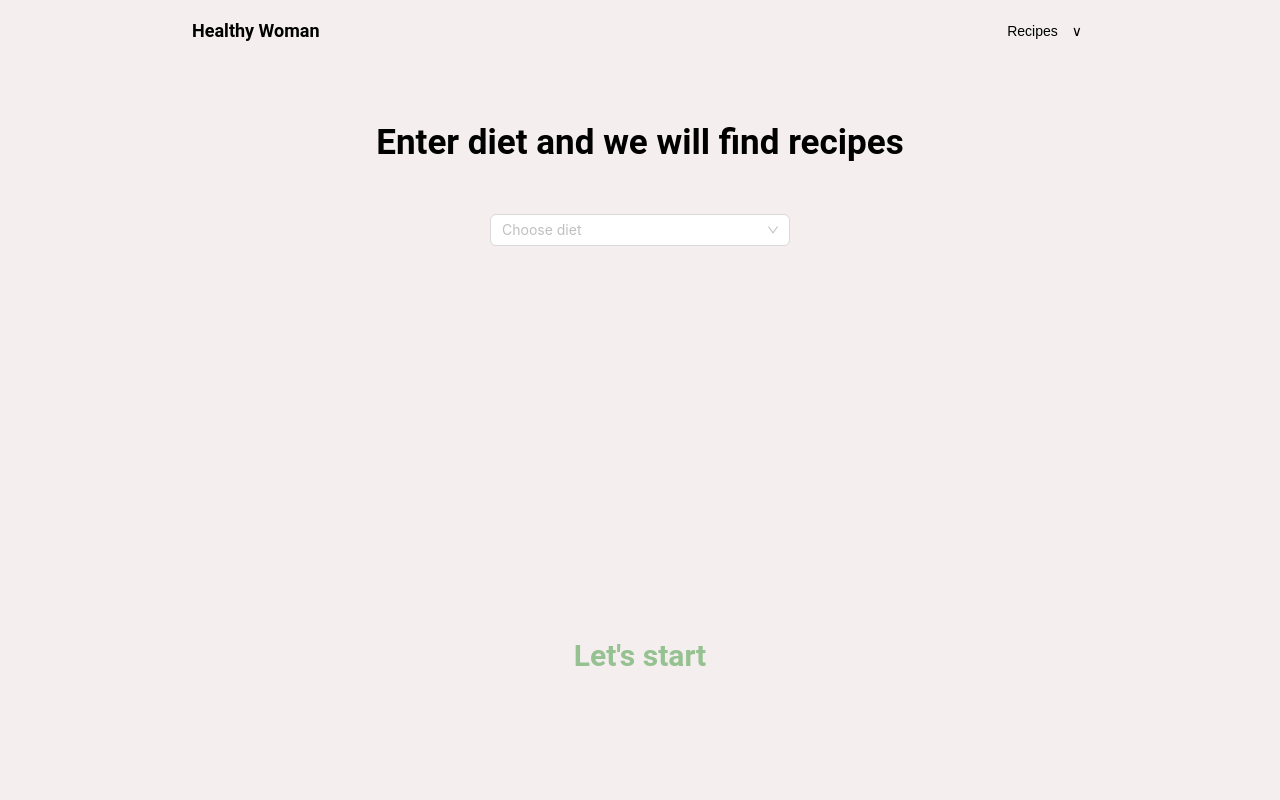
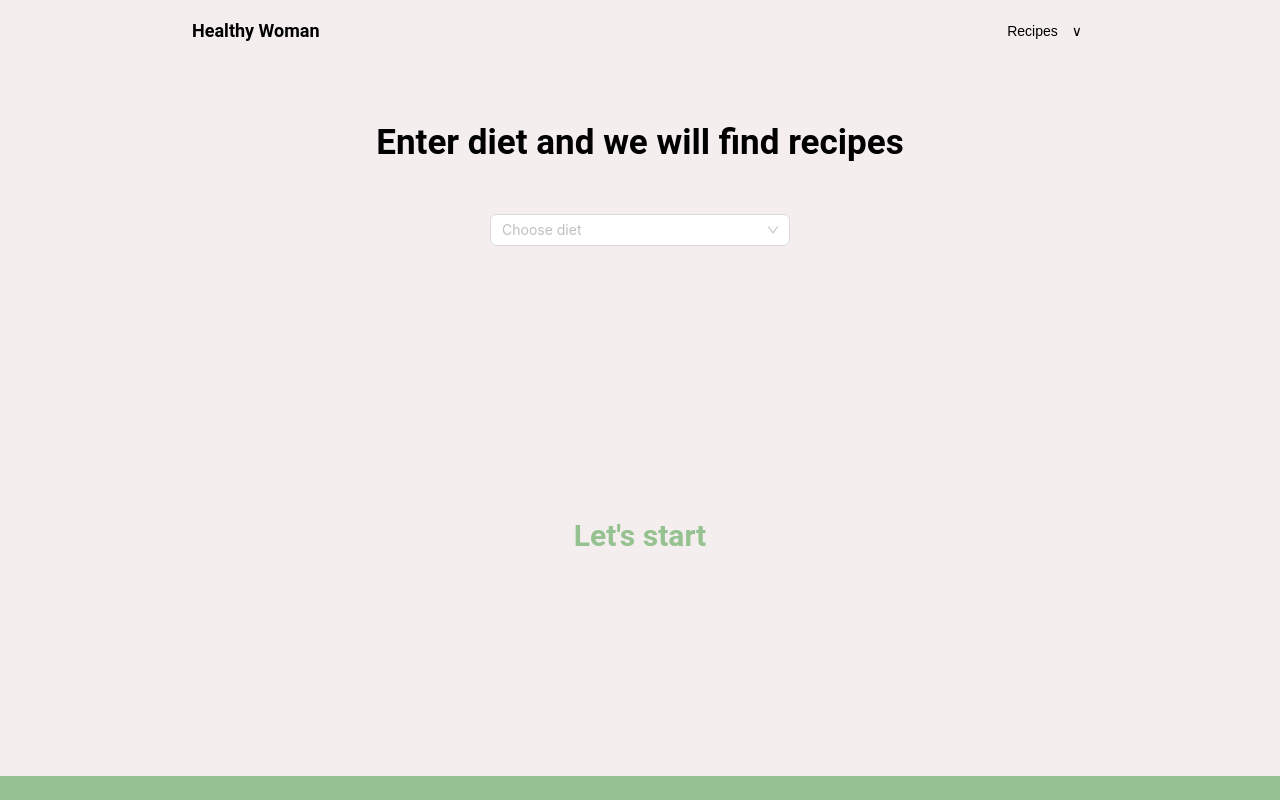
Before and after one commit to MariaMantusova/healthywoman_next, a Next.js app: page /recipes/by-diet in a window 1280 px wide. Shown: the top 800 px of the page. Built offline with nearby package versions, Linux system fonts and the light colour scheme.

Commit message:
feat: add styles

```diff
--- a/src/app/recipes/[id]/error.tsx
+++ b/src/app/recipes/[id]/error.tsx
@@ -3,6 +3,6 @@ import { MessageBlock } from "../../../components/MessageBlock/MessageBlock";
 
 export default function Error(error) {
   return (
-    <MessageBlock text={error.message || "Ooops... error has happened"} class="message-block__text_error"/>
+    <MessageBlock text={error.message || "Ooops... error has happened"} class="message-block__text_error message-block__page"/>
   )
 }
--- a/src/components/MessageBlock/MessageBlock.css
+++ b/src/components/MessageBlock/MessageBlock.css
@@ -1,9 +1,13 @@
 .message-block {
     width: 100vw;
-    height: 90vh;
+    height: 60vh;
     display: flex;
     align-items: center;
     justify-content: center;
+}
+
+.message-block__page {
+    height: 90vh;
 }
 
 .message-block__text {
```
